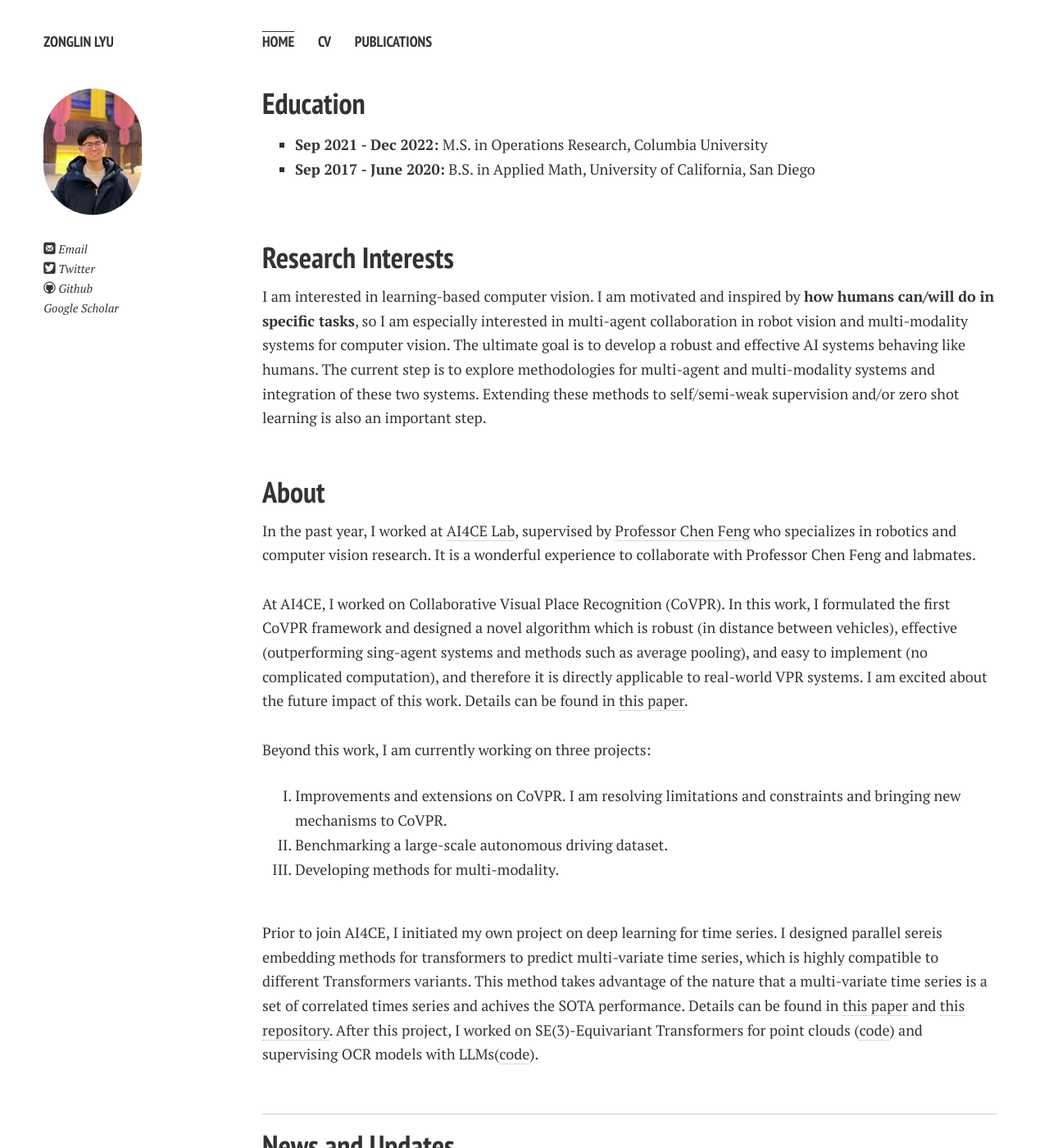
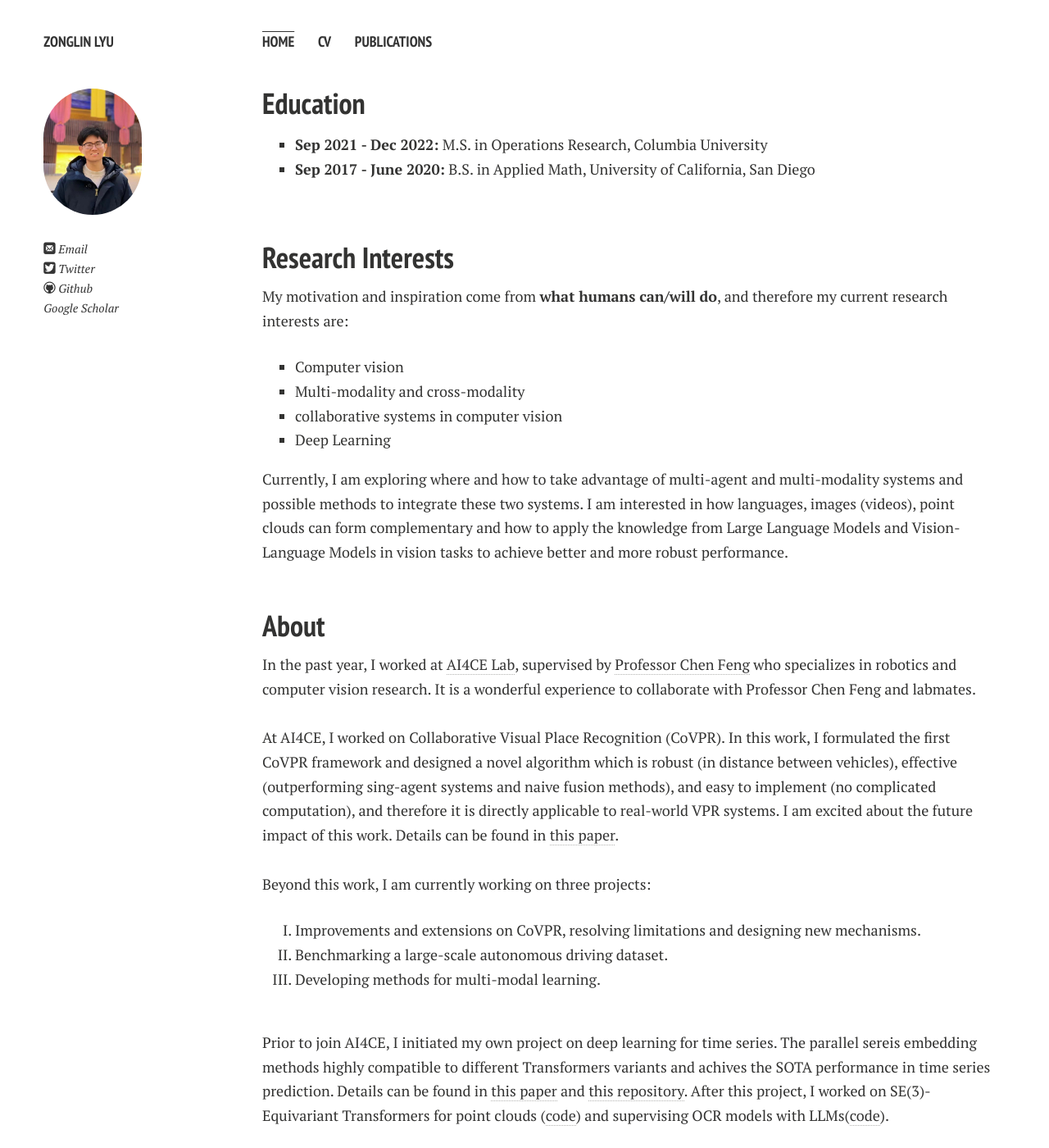
Before and after one commit to ZonglinL/ZonglinL.github.io, a Jekyll site: the page built from index.md, in a window 1280 px wide and 1400 px high. Shown: the whole window at 82% size. Built offline with Jekyll 4.4.1, drawn with Linux system fonts in a browser that asks for light colours; nearby versions of some CDN libraries; comment, search, counter and statistics services are not loaded; a style sheet for code colours, icons or effects is not loaded; our own code applies the rules of GitHub Pages for plain Markdown files; some of the changed text lies outside the part shown.

Commit message:
Update index.md

```diff
--- a/index.md
+++ b/index.md
@@ -11,7 +11,13 @@ layout: page
 
 ## Research Interests
 
-I am interested in learning-based computer vision. I am motivated and inspired by **how humans can/will do in specific tasks**, so I am especially interested in multi-agent collaboration in robot vision and multi-modality systems for computer vision. The ultimate goal is to develop a robust and effective AI systems behaving like humans. The current step is to explore methodologies for multi-agent and multi-modality systems and integration of these two systems. Extending these methods to self/semi-weak supervision and/or zero shot learning is also an important step.
+My motivation and inspiration come from **what humans can/will do**, and therefore my current research interests are:
+* Computer vision
+* Multi-modality and cross-modality
+* collaborative systems in computer vision
+* Deep Learning
+
+Currently, I am exploring where and how to take advantage of multi-agent and multi-modality systems and possible methods to integrate these two systems. I am interested in how languages, images (videos), point clouds can form complementary and how to apply the knowledge from Large Language Models and Vision-Language Models in vision tasks to achieve better and more robust performance.
 
 <br>
 
@@ -20,16 +26,16 @@ I am interested in learning-based computer vision. I am motivated and inspired b
 In the past year, I worked at [AI4CE Lab](https://ai4ce.github.io/), supervised by [Professor Chen Feng](https://scholar.google.com/citations?user=YeG8ZM0AAAAJ&hl=en) who specializes in robotics and computer vision research. It is a wonderful experience to collaborate with Professor Chen Feng and labmates.
 
 <br>
-At AI4CE, I worked on Collaborative Visual Place Recognition (CoVPR). In this work, I formulated the first CoVPR framework and designed a novel algorithm which is robust (in distance between vehicles), effective (outperforming sing-agent systems and methods such as average pooling), and easy to implement (no complicated computation), and therefore it is directly applicable to real-world VPR systems. I am excited about the future impact of this work. Details can be found in [this paper](https://arxiv.org/abs/2310.05541).
+At AI4CE, I worked on Collaborative Visual Place Recognition (CoVPR). In this work, I formulated the first CoVPR framework and designed a novel algorithm which is robust (in distance between vehicles), effective (outperforming sing-agent systems and naive fusion methods), and easy to implement (no complicated computation), and therefore it is directly applicable to real-world VPR systems. I am excited about the future impact of this work. Details can be found in [this paper](https://arxiv.org/abs/2310.05541).
 
 <br>
 Beyond this work, I am currently working on three projects:
-1.    Improvements and extensions on CoVPR. I am resolving limitations and constraints and bringing new mechanisms to CoVPR.
+1.    Improvements and extensions on CoVPR, resolving limitations and designing new mechanisms.
 2.    Benchmarking a large-scale autonomous driving dataset.
-3.    Developing methods for multi-modality.
+3.    Developing methods for multi-modal learning.
 
 <br>
-Prior to join AI4CE, I initiated my own project on deep learning for time series. I designed parallel sereis embedding methods for transformers to predict multi-variate time series, which is highly compatible to different Transformers variants. This method takes advantage of the nature that a multi-variate time series is a set of correlated times series and achives the SOTA performance. Details can be found in [this paper](https://ieeexplore.ieee.org/document/10098079) and [this repository](https://github.com/ZonglinL/ParallelSeries). After this project, I worked on SE(3)-Equivariant Transformers for point clouds ([code](https://github.com/ZonglinL/EquivPerformer)) and supervising OCR models with LLMs([code](https://github.com/ZonglinL/BertOnChar)).
+Prior to join AI4CE, I initiated my own project on deep learning for time series. The parallel sereis embedding methods highly compatible to different Transformers variants and achives the SOTA performance in time series prediction. Details can be found in [this paper](https://ieeexplore.ieee.org/document/10098079) and [this repository](https://github.com/ZonglinL/ParallelSeries). After this project, I worked on SE(3)-Equivariant Transformers for point clouds ([code](https://github.com/ZonglinL/EquivPerformer)) and supervising OCR models with LLMs([code](https://github.com/ZonglinL/BertOnChar)).
 
 <br>
 
@@ -38,7 +44,7 @@ Prior to join AI4CE, I initiated my own project on deep learning for time series
 
 ## News and Updates
 - **Sept. 2023：** One paper has been submitted to **ICRA 2024**.
-- **Jan. 2023：** I joined AI4CE Lab.
+- **Jan. 2023：** Joined AI4CE Lab.
 - **Sept. 2022：** One paper has been accepted to **ICTAI 2022**.
 
 
```
